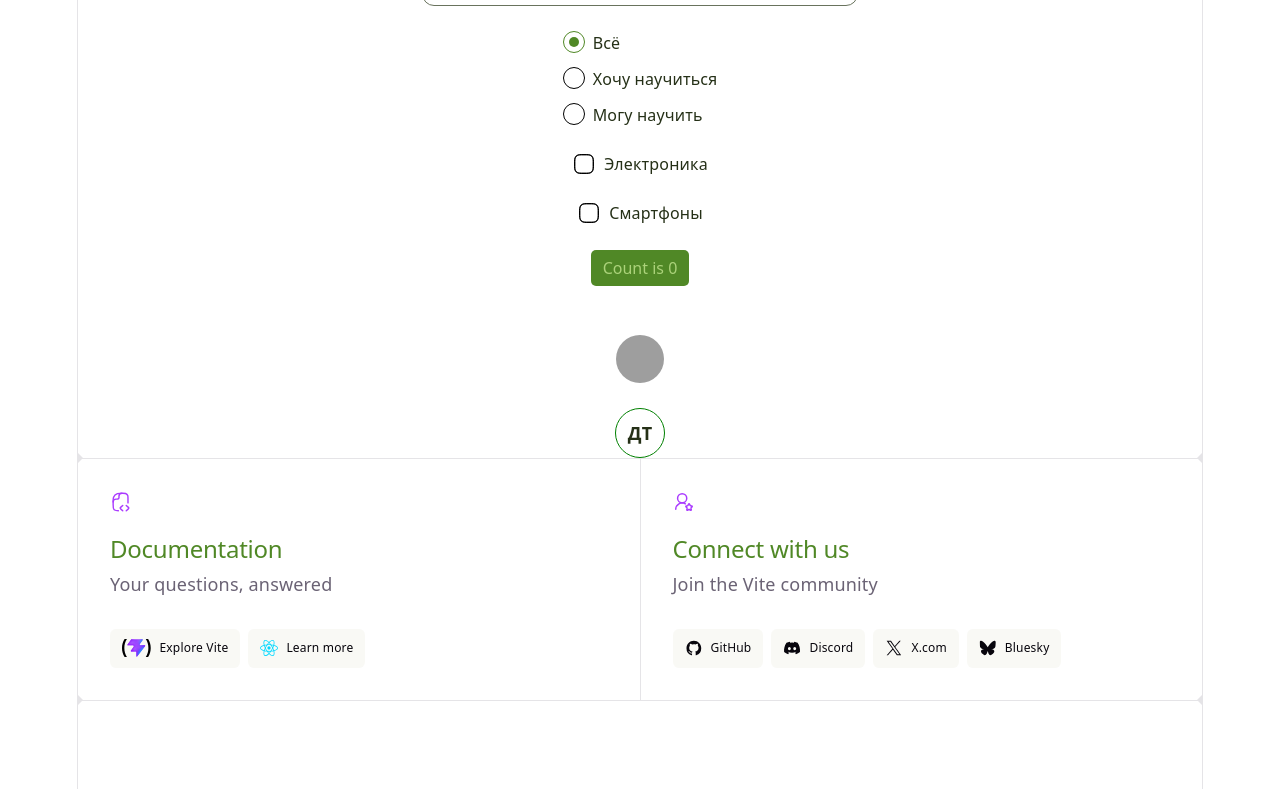
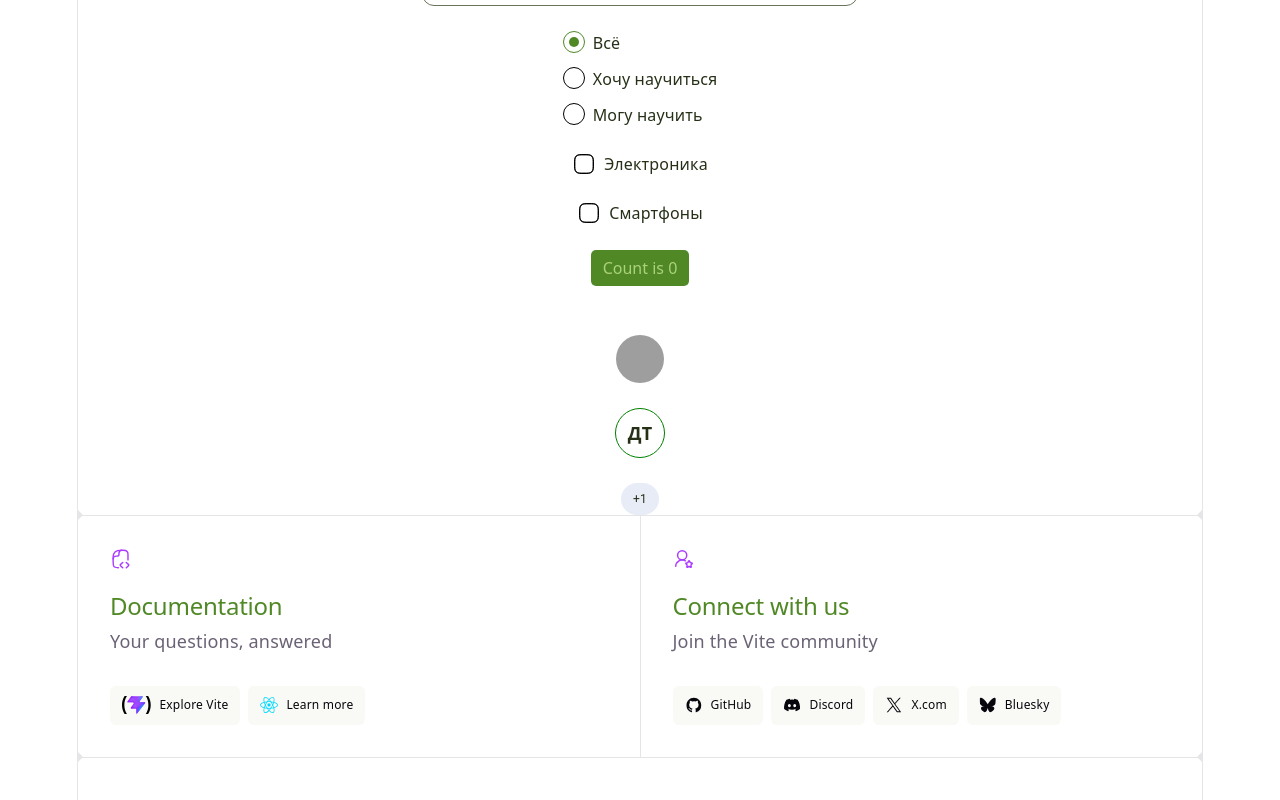
Before and after one commit to Alexey-Kuznetsov-1/SkillSwap, a React (Vite) app: page / in a window 1280 px wide. Shown: the part 479-1279 px from the top of the page. Built offline with nearby package versions, Linux system fonts and the light colour scheme; grey boxes are pictures that could not be loaded.

Commit message:
Скорректирован компонент Tag, теперь она работает с данными из subCategory и дёргает background от туда

```diff
--- a/src/app/App.tsx
+++ b/src/app/App.tsx
@@ -8,6 +8,7 @@ import { Textarea } from '@/shared/ui/Textarea/Textarea';
 import { Checkbox } from '@/shared/ui/Checkbox/Checkbox';
 import { Avatar } from '@/shared/ui/Avatar/Avatar';
 import { RadioGroup } from '@/shared/ui/RadioGroup/RadioGroup';
+import { Tag } from '../shared/ui/Tag/Tag';
 
 function App() {
   const [count, setCount] = useState(0);
@@ -34,7 +35,6 @@ function App() {
       }
     })();
   }, []);
-
   const [isCategorySelected, setIsCategorySelected] = useState(false);
   const [isSubcategorySelected, setIsSubcategorySelected] = useState(false);
   return (
@@ -113,6 +113,10 @@ function App() {
         <Avatar src='https://i.pinimg.com/236x/ce/f2/ad/cef2ad42d058f72fa1de0ced9c7d3ead.jpg?nii=t' />
         {/* <-- Avatar пример аватарки пользователя при отсутствии изображения*/}
         <Avatar name='Денис Терёхин' />
+        {/* <-- Tag пример тега скилов пользователя, полный пример в сторибук */}
+        <Tag>+1</Tag>
+
+
       </section>
 
       <div className='ticks'></div>
--- /dev/null
+++ b/src/shared/ui/Tag/Tag.module.css
@@ -0,0 +1,24 @@
+@import '../../../app/styles/fonts.css';
+
+.tag {
+  padding-inline: 12px;
+  padding-block: 8px;
+  border-radius: 20px;
+  display: inline-block;
+
+}
+
+.tag-default {
+  background-color: #E8ECF7; /* по умолчанию default */
+}
+
+.tag-text {
+  font-family: 'Roboto', sans-serif;
+  font-weight: 400;
+  font-size: 12px;
+  line-height: 16px;
+  vertical-align: middle;
+  color: #253017;
+  margin: 0;
+  padding: 0;
+}
--- /dev/null
+++ b/src/shared/ui/Tag/Tag.tsx
@@ -0,0 +1,36 @@
+import React from 'react';
+import styles from './Tag.module.css';
+import type { SubcategoryWithCategory } from '../../../api/types';
+
+
+export interface TagProps {
+  children: React.ReactNode;
+  subCategory?: SubcategoryWithCategory;
+  className?: string;
+}
+
+const textClass = styles['tag-text'];
+const tagDefaultClass = styles['tag-default'];
+
+//  при отсутсствии категории скила,
+//  то етсь в тег попадает текст с +1 например,
+//  то бэкграунд применяеться из стиля tag.default.
+
+export const Tag: React.FC<TagProps> = ({ children, subCategory, className = '', ...rest }) => {
+  const color = subCategory?.category?.color || ''; // Извлекаем цвет из subCategory
+  const shouldUseDefaultStyle = !color;
+
+  return (
+    <div
+      className={`${styles.tag} ${shouldUseDefaultStyle ? tagDefaultClass : ''} ${className}`}
+      style={{ backgroundColor: color }}
+      {...rest}
+    >
+      <p className={textClass}>
+        {children}
+      </p>
+    </div>
+  );
+};
+
+export default Tag;
```
Also changed, not shown: 1 other file (tests, documents, lock files or other folders).
